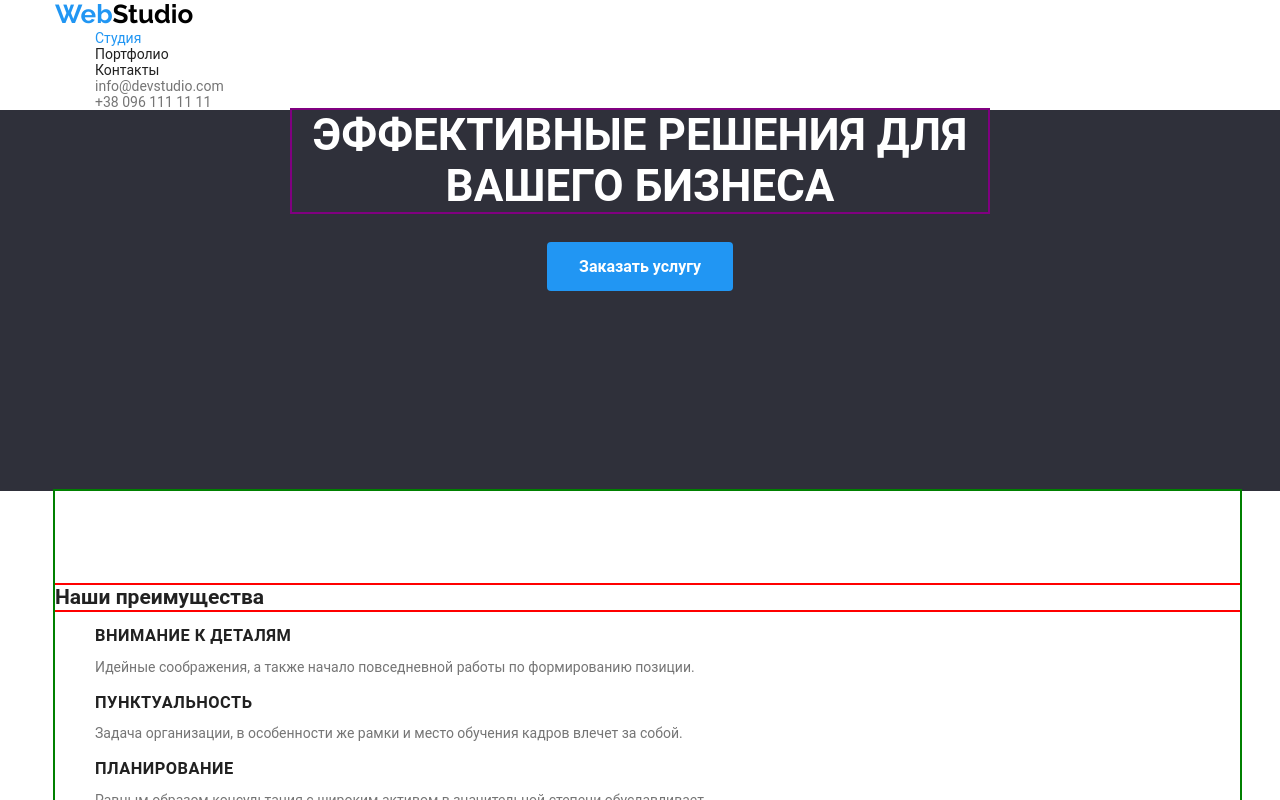
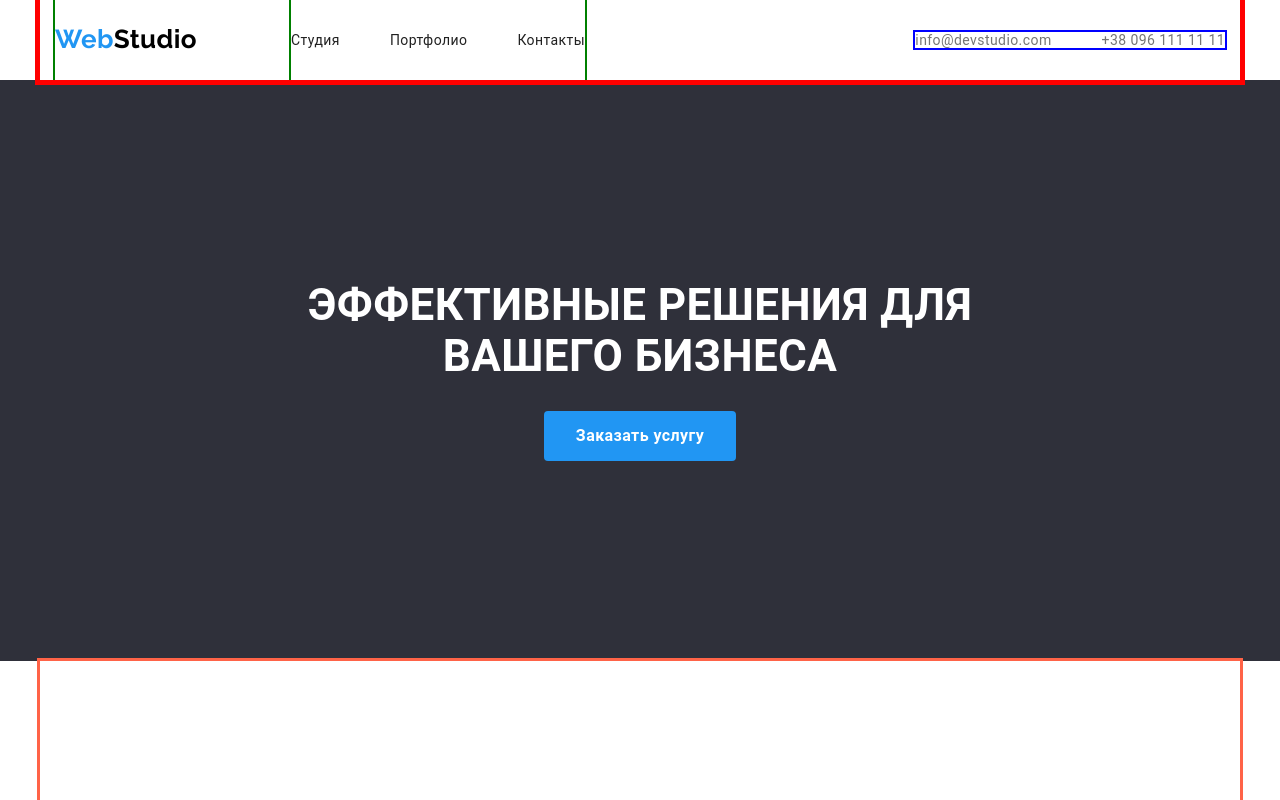
Before and after one commit to Marmyou/goit-markup-hw-03, a plain HTML site: page index.html in a window 1280 px wide. Shown: the top 800 px of the page. Drawn offline with nearby package versions, Linux system fonts and the light colour scheme.

Commit message:
Remade base and made draft header

```diff
--- a/css/styles.css
+++ b/css/styles.css
@@ -2,17 +2,21 @@
 /* secondary background color: #F5F4FA */
 /* primary text color: #212121 */
 /* secondary text color: #ffffff */
-/* thirdy text color: #757575 */
+/* tertiary text color: #757575 */
 /* accent color: #2196f3 */
 
-/* Начало блока стилей основы и главной  */
+/* Поряжок укаания стилей:
+- стили блочной модели (разделение пустой строкой)
+- стили цвета (разделение пустой строкой)
+- стили шрифта (разделение пустой строкой)
+- декоративные эффекты, анимации (разделение пустой строкой) */
 
 :root {
   --primary-background-color: #ffffff;
   --secondary-background-color: #f5f4fa;
   --primary-text-color: #212121;
   --secondary-text-color: #ffffff;
-  --thirdy-text-color: #757575;
+  --tertiary-text-color: #757575;
   --accent-color: #2196f3;
 }
 
@@ -20,61 +24,35 @@ body {
   background-color: var(--primary-background-color);
   color: var(--primary-text-color);
 
+  font-family: 'Roboto', sans-serif;
+  letter-spacing: 0.03em;
   font-size: 14px;
-  font-family: 'Roboto', sans-serif;
+}
+
+/* Utilities */
+
+.container {
+  margin-left: auto;
+  margin-right: auto;
+  width: 1200px;
+  padding-left: 15px;
+  padding-right: 15px;
+
+  outline: 3px solid tomato;
 }
 
 a {
   text-decoration: none;
 }
 
-ul {
+.list {
+  padding: 0;
+  margin: 0;
   list-style: none;
-  margin: 0;
 }
 
 address {
   font-style: normal;
-}
-
-.container {
-  margin-left: auto;
-  margin-right: auto;
-  width: 1200px;
-  padding-left: 15px;
-  padding-left: 15px;
-  /* outline: 3px solid tomato; */
-}
-
-.header-logo {
-  color: #000000;
-  font-family: 'Raleway', sans-serif;
-  font-size: 26px;
-}
-
-.footer-logo {
-  color: var(--secondary-text-color);
-  font-family: 'Raleway', sans-serif;
-  font-size: 26px;
-  line-height: 1.2;
-}
-span.logo-accent {
-  color: var(--accent-color);
-  font-family: 'Raleway', sans-serif;
-}
-
-.contacts-link,
-.advantages-text,
-.team-card-text {
-  color: var(--thirdy-text-color);
-}
-
-.header-link {
-  color: var(--primary-text-color);
-}
-
-address .contacts-link {
-  text-align: right;
 }
 
 .current,
@@ -85,60 +63,135 @@ address .contacts-link {
   color: var(--accent-color);
 }
 
+/* Logo */
+
+.logo {
+  color: #000000;
+
+  font-family: 'Raleway', sans-serif;
+  font-size: 26px;
+  line-height: 1.2;
+}
+
+.logo.footer {
+  color: var(--secondary-text-color);
+}
+
+.logo.accent {
+  color: var(--accent-color);
+  font-family: 'Raleway', sans-serif;
+}
+
+/* Header */
+
+.container.header {
+  display: flex;
+  align-items: center;
+  justify-content: space-around;
+  outline: 5px solid red;
+}
+
+.header-nav {
+  display: flex;
+  align-items: center;
+  outline: 2px solid green;
+
+  /* font-weight: 500; */
+}
+
+.header-nav.list {
+  margin-left: 94px;
+}
+
+.header-nav.list .item:not(:last-child) {
+  margin-right: 50px;
+}
+
+.header-link {
+  display: block;
+  padding-top: 32px;
+  padding-bottom: 32px;
+}
+
+.contacts.list.header {
+  display: flex;
+  margin-left: auto;
+  outline: 2px solid blue;
+}
+.contacts.header .item + .item {
+  margin-left: 50px;
+}
+
+.contacts-link,
+.advantages-text,
+.team-card-text {
+  color: var(--tertiary-text-color);
+}
+
+.header-link {
+  color: var(--primary-text-color);
+}
+
+/* address .contacts {
+  display: flex;
+} */
+
+/* Hero */
+
 .hero {
   background-color: #2f303a;
   text-align: center;
+  padding-top: 200px;
 }
 
 .hero-title {
   width: 696px;
-  margin: 0 auto 30px auto;
+  margin-top: 0;
+  margin-right: auto;
+  margin-bottom: 30px;
+  margin-left: auto;
+
   color: var(--secondary-text-color);
   text-transform: uppercase;
   font-size: 44px;
-  outline: 2px solid purple;
 }
 
 .hero-button {
   display: inline-block;
   margin-bottom: 200px;
-  /* outline: 2px solid teal; */
-  padding: 10px 32px;
+  padding: 10px;
+  padding-right: 32px;
+  padding-bottom: 10px;
+  padding-left: 32px;
+  border-radius: 4px;
+  border-width: 0;
+
   background-color: var(--accent-color);
   color: var(--secondary-text-color);
 
   font-weight: 700;
   font-size: 16px;
   line-height: 1.87;
+}
 
-  border-radius: 4px;
-  border-width: 0;
-}
+/* Advantages */
 
 .advantages {
   padding-top: 94px;
+  padding-bottom: 94px;
 }
 
-.advantages,
-.activity,
-.team {
-  padding-bottom: 94px;
-  outline: 2px solid green;
-}
-
-.advantages-primary-title,
-.portfolio-hero {
+.advantages-title-main {
+  display: none;
   margin-top: 0;
-  /* color: rgba(255, 255, 255, 0); */
-  outline: 2px solid red;
 }
 
 .advantages-title {
   margin-top: 0;
   margin-bottom: 10px;
+
   font-weight: 700;
   line-height: 1.14;
-  letter-spacing: 0.03em;
   text-transform: uppercase;
 }
 
@@ -149,7 +202,6 @@ address .contacts-link {
   font-size: 36px;
   line-height: 1.16;
   text-align: center;
-  letter-spacing: 0.03em;
 }
 
 .advantages-text {
@@ -157,8 +209,27 @@ address .contacts-link {
   line-height: 1.71;
 }
 
+.advantages .list {
+  display: flex;
+  justify-content: center;
+  outline: 2xp solid greenyellow;
+}
+
+.advantages .item:not(:last-child) {
+  margin-right: 30px;
+}
+
+/* Activity */
+
+.activity {
+  padding-bottom: 94px;
+}
+
+/* Team */
+
 .team {
   background-color: var(--secondary-background-color);
+  padding-bottom: 94px;
 }
 
 .team-card-title,
@@ -167,12 +238,13 @@ address .contacts-link {
   line-height: 1.18;
 
   text-align: center;
-  letter-spacing: 0.03em;
 }
 
 .team-card-title {
   font-weight: 600;
 }
+
+/* Footer */
 
 footer {
   background-color: #2f303a;
@@ -185,18 +257,24 @@ footer {
 /* Конец блока стилей основы, повторов и главной  */
 
 /* Начало блока стилей страницы Портфолио */
+/* Hero Portfolio */
+
+.hero-title.portfolio {
+  display: none;
+  margin-top: 0;
+}
 
 .portfolio-menu-button {
   padding: 6px 22px;
+  border-radius: 2px;
+  border-width: 0;
   text-align: center;
+
   background-color: var(--secondary-background-color);
 
   font-weight: 500;
   font-size: 16px;
   line-height: 1.62;
-
-  border-radius: 2px;
-  border-width: 0;
 }
 
 .portfolio-menu-button:hover,
@@ -215,7 +293,7 @@ footer {
 }
 
 .portfolio-card-text {
-  color: var(--thirdy-text-color);
+  color: var(--tertiary-text-color);
 
   font-size: 16px;
   line-height: 1.87;
--- a/index.html
+++ b/index.html
@@ -16,36 +16,38 @@
     <title>Главная</title>
   </head>
   <body>
-    <header class="header">
-      <div class="container">
+    <header class="page-header">
+      <div class="container header">
         <nav class="header-nav">
-          <a class="header-logo" href="./index.html" lang="en"
-            ><span class="logo-accent">Web</span>Studio</a
+          <a class="logo" href="./index.html" lang="en"
+            ><span class="logo accent">Web</span>Studio</a
           >
-          <ul>
-            <li>
+          <ul class="header-nav list">
+            <li class="item">
               <a class="header-link current" href="./index.html">Студия</a>
             </li>
-            <li>
+            <li class="item">
               <a class="header-link" href="./portfolio.html">Портфолио</a>
             </li>
-            <li><a class="header-link" href="#contact">Контакты</a></li>
+            <li class="item">
+              <a class="header-link" href="#contact">Контакты</a>
+            </li>
           </ul>
         </nav>
-        <address>
-          <ul class="contacts">
-            <li>
+        <!-- <address> -->
+        <ul class="contacts list header">
+          <li class="item">
             <a class="contacts-link" href="mailto:info@devstudio.com"
               >info@devstudio.com</a
             >
           </li>
-            <li>
+          <li class="item">
             <a class="contacts-link" href="tel:+380961111111"
               >+38 096 111 11 11</a
             >
           </li>
         </ul>
-        </address>
+        <!-- </address> -->
       </div>
     </header>
 
@@ -61,29 +63,29 @@
       <div class="container">
         <section class="advantages">
           <!-- Секция преимуществ. Н2 - скрытый заголовок -->
-          <h2 class="advantages-primary-title">Наши преимущества</h2>
-          <ul>
-            <li>
+          <h2 class="advantages-title-main">Наши преимущества</h2>
+          <ul class="advantages list">
+            <li class="item">
               <h3 class="advantages-title">Внимание к деталям</h3>
               <p class="advantages-text">
                 Идейные соображения, а также начало повседневной работы по
                 формированию позиции.
               </p>
             </li>
-            <li>
+            <li class="item">
               <h3 class="advantages-title">Пунктуальность</h3>
               <p class="advantages-text">
                 Задача организации, в особенности же рамки и место обучения
                 кадров влечет за собой.
               </p>
             </li>
-            <li>
+            <li class="item">
               <h3 class="advantages-title">Планирование</h3>
               <p class="advantages-text">
                 Равным образом консультация с широким активом в значительной
                 степени обуславливает.
               </p>
-            </li>
+            </li class="item">
             <li>
               <h3 class="advantages-title">Современные технологии</h3>
               <p class="advantages-text">
@@ -98,8 +100,8 @@
       <div class="container">
         <section class="activity">
           <h2 class="activity-title">Чем мы занимаемся</h2>
-          <ul>
-            <li class="activity-list">
+          <ul class="activity list">
+            <li class="activity item">
               <a href="#"
                 ><img
                   src="./images/codding.jpg"
@@ -108,7 +110,7 @@
                   height="294"
               /></a>
             </li>
-            <li class="activity-list">
+            <li class="activity item">
               <a href="#"
                 ><img
                   src="./images/prototyping.jpg"
@@ -117,7 +119,7 @@
                   height="294"
               /></a>
             </li>
-            <li class="activity-list">
+            <li class="activity item">
               <a href="#"
                 ><img
                   src="./images/web-design.jpg"
@@ -133,7 +135,7 @@
         <section class="team">
           <!-- Секция команды студии -->
           <h2 class="team-title">Наша команда</h2>
-          <ul>
+          <ul class="team-card list">
             <li class="team-card">
               <img
                 src="./images/team-one.jpg"
@@ -180,24 +182,24 @@
     </main>
     <footer>
       <div class="container">
-        <a class="footer-logo" href="./index.html" lang="en"
-          ><span class="logo-accent">Web</span>Studio</a
+        <a class="logo footer" href="./index.html" lang="en"
+          ><span class="logo accent">Web</span>Studio</a
         >
         <address>
-          <ul>
-            <li>
+          <ul class="contacts list footer">
+            <li class="item">
               <a
                 class="address-map"
                 href="https://www.google.com/maps/place/бул.+Леси+Украинки,+26,+Киев,+02000/@50.4265807,30.5361971,17z/data=!3m1!4b1!4m5!3m4!1s0x40d4cf0e033ecbe9:0x57a4dffefec77da0!8m2!3d50.4265807!4d30.5383858"
                 >г. Киев, пр-т Леси Украинки, 26</a
               >
             </li>
-            <li id="contact">
+            <li class="item" id="contact">
               <a class="contacts-link" href="mailto:info@example.com"
                 >info@example.com</a
               >
             </li>
-            <li>
+            <li class="item">
               <a class="contacts-link" href="tel:+380991111111"
                 >+38 099 111 11 11</a
               >
```
Also changed, not shown: portfolio.html (+9 -9 lines). Lines whose indentation alone changed are shown as unchanged.
